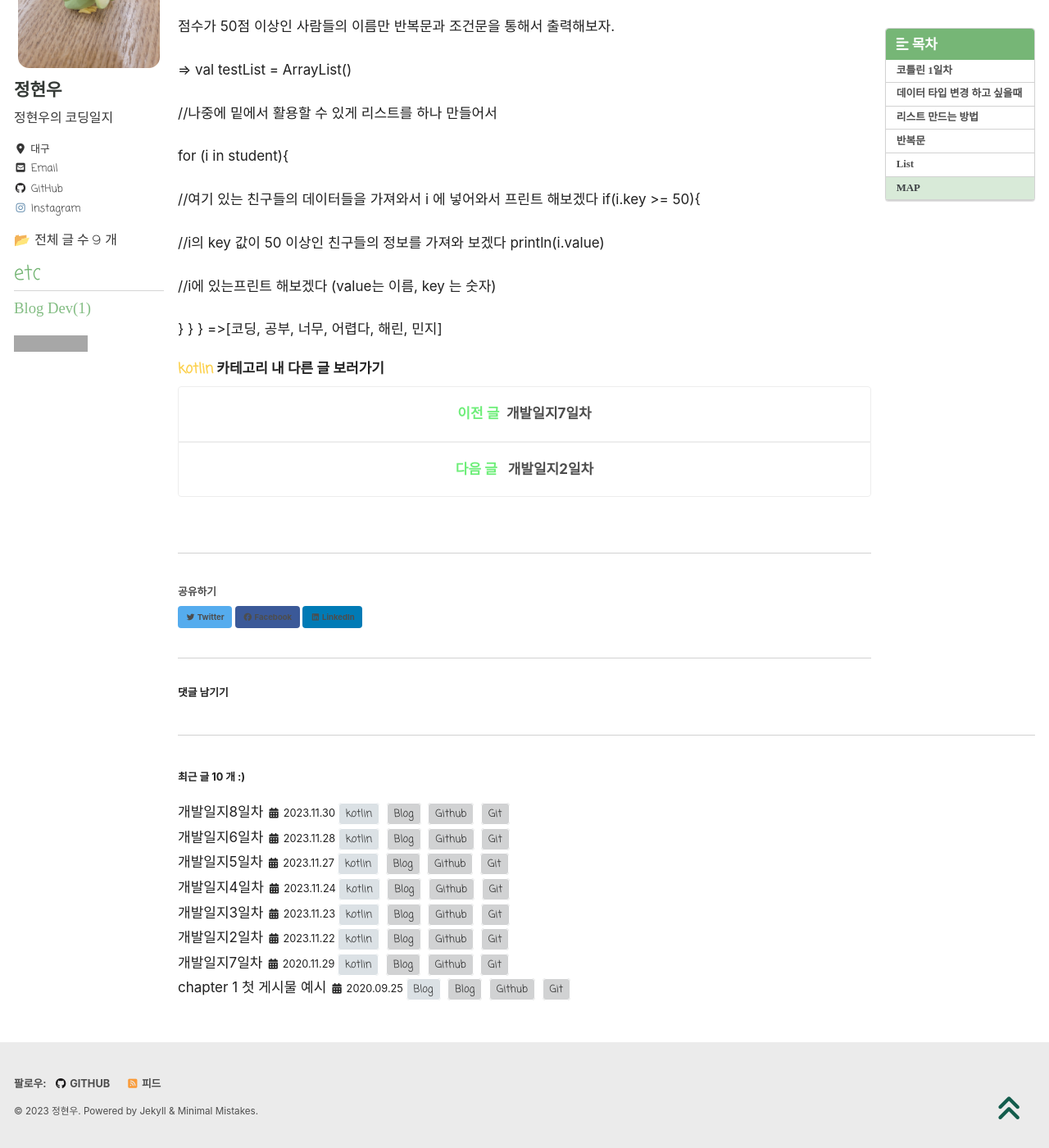
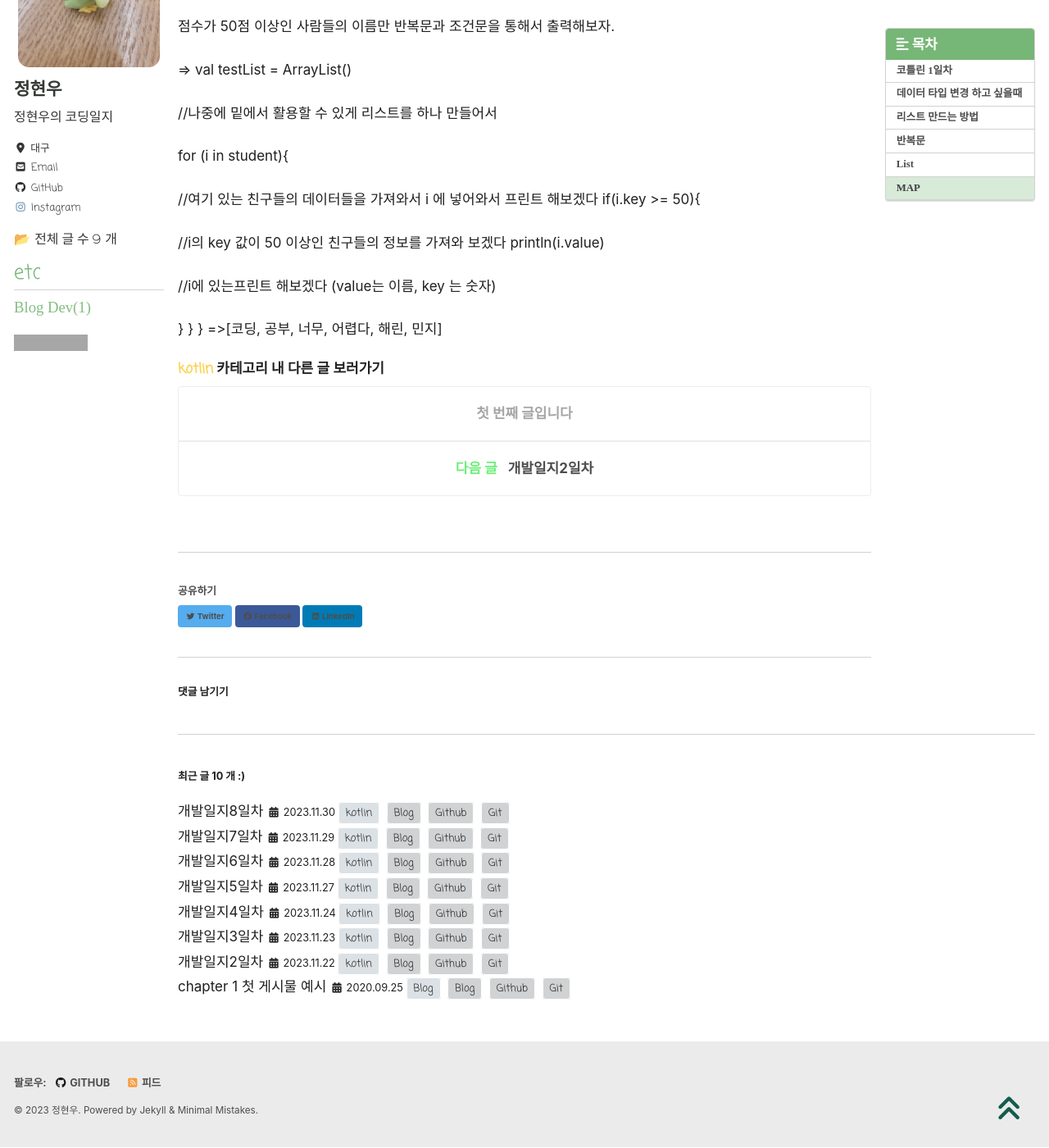
Before and after one commit to hyunparrot/hyunparrot.github.io, a Jekyll site: the page built from _posts/Blog/2023-11-21-kotlin-01.md, in a window 1280 px wide and 1400 px high, scrolled down 4698 px. Shown: the whole window at 82% size. Built offline with Jekyll 4.4.1, drawn with Linux system fonts in a browser that asks for light colours; cached includes are drawn as plain includes; nearby versions of some CDN libraries; some web fonts are replaced; comment, search, counter and statistics services are not loaded; grey boxes are pictures that could not be loaded.

Commit message:
Update 2023-11-29-kotlin-07.md

```diff
--- a/_posts/Blog/2023-11-29-kotlin-07.md
+++ b/_posts/Blog/2023-11-29-kotlin-07.md
@@ -10,8 +10,8 @@ tags:
 toc: true
 toc_sticky: true
 
-date: 2020-11-29
-last_modified_at: 2020-11-29
+date: 2023-11-29
+last_modified_at: 2023-11-29
 
 ---
 
```
